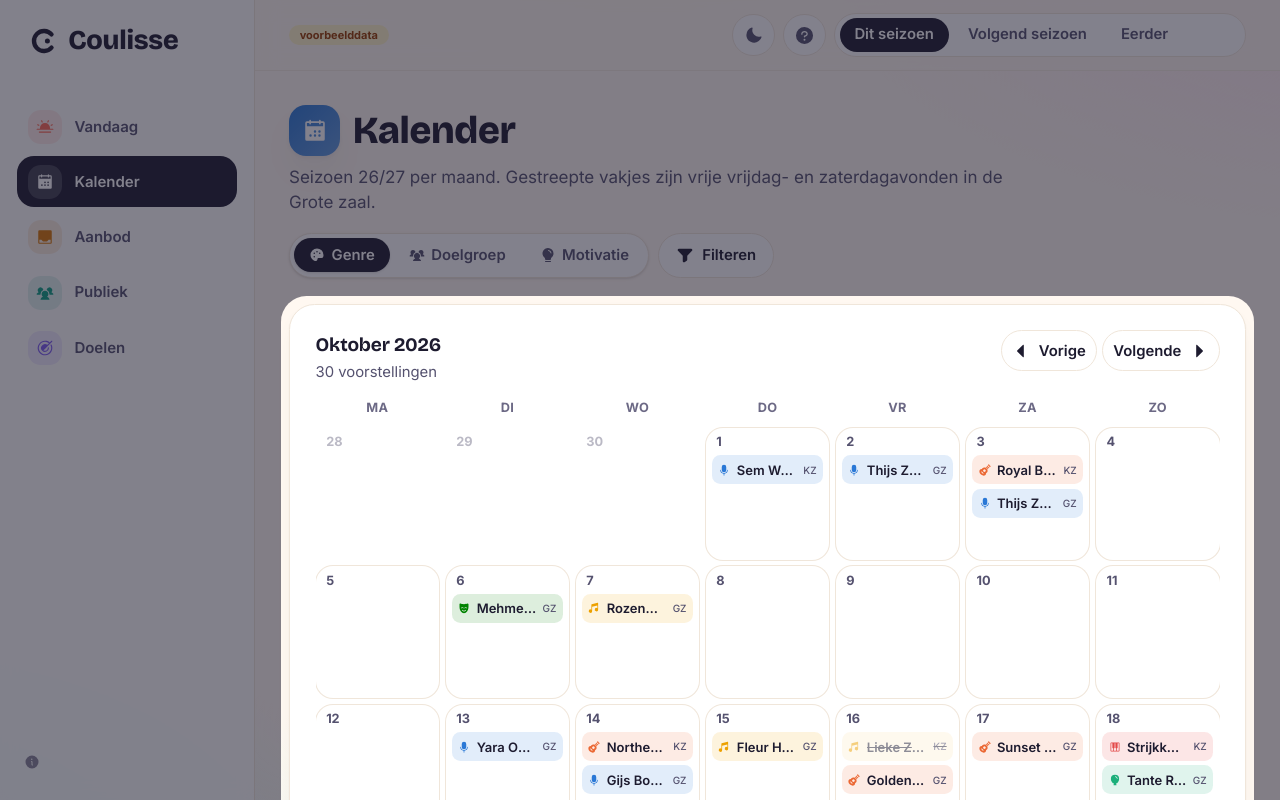
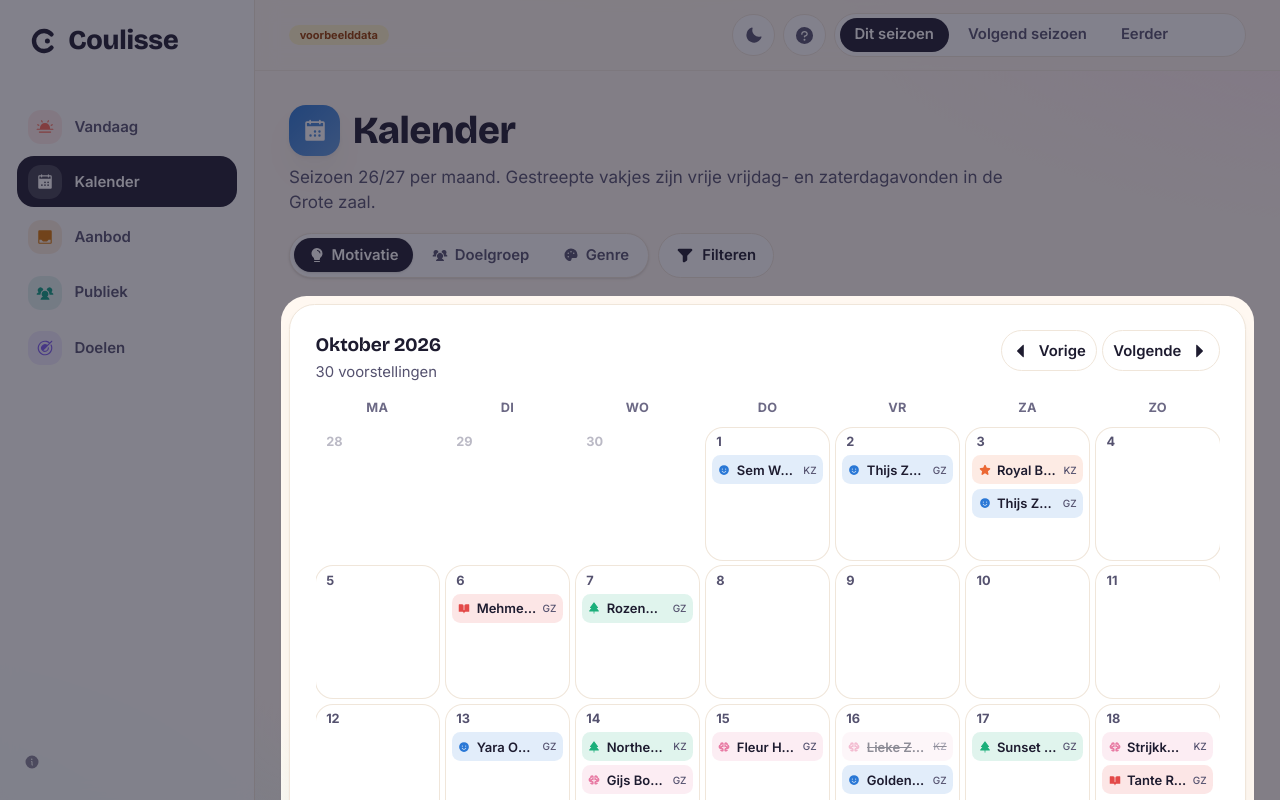
Before and after one commit to stadstheater/dashboard-programmering, a React (Vite) app: page /kalender in a window 1280 px wide. Shown: the top 800 px of the page. Built offline with nearby package versions, Linux system fonts and the light colour scheme.

Commit message:
Kalender: kleuring onthouden en volgorde motivatie, doelgroep, genre
Co-Authored-By: Claude Opus 5.5 <noreply@anthropic.com>
Claude-Session: https://claude.ai/code/session_01SjiKtqKMNJwAH3sn9jRBr9

```diff
--- a/src/data/uitleg.ts
+++ b/src/data/uitleg.ts
@@ -23,9 +23,9 @@ export const UITLEG: Record<string, { naam: string; stappen: UitlegStap[] }> = {
       { doel: 'kalender-raster', titel: 'Je maandoverzicht', tekst: 'Elke voorstelling staat op zijn datum. Klik erop voor alle details. Met de pijltjes ga je naar een andere maand.' },
       { doel: 'plus-knop', titel: 'Zelf inplannen', tekst: 'Ga met je muis over een dag en klik op het plusje. Kies de Grote zaal (GZ) of Kleine zaal (KZ) en plan iets uit het aanbod in, of vul zelf een voorstelling in.' },
       { doel: 'witte-vlek', titel: 'Vrije avonden', tekst: 'Gestreepte vakjes zijn vrije vrijdag- en zaterdagavonden in de Grote zaal. Klik op "Iets inplannen?" voor voorstellingen uit het aanbod die op die datum kunnen.' },
-      { doel: 'kleuring', titel: 'Kleur naar keuze', tekst: 'Kies of de kalender kleurt op genre, op doelgroep (met de kleuren en afkortingen uit de brochure) of op motivatie.' },
+      { doel: 'kleuring', titel: 'Kleur naar keuze', tekst: 'Kies of de kalender kleurt op motivatie, op doelgroep (met de kleuren en afkortingen uit de brochure) of op genre. Je keuze wordt onthouden.' },
       { doel: 'filter-knop', titel: 'Filteren', tekst: 'Wil je alleen bijvoorbeeld cabaret zien? Klik op "Filteren".' },
-      { doel: 'doel-tabellen', titel: 'Doel en realisatie', tekst: 'Onder de kalender zie je per genre, doelgroep en motivatie wat we willen bereiken en hoe het nu gaat. Groen is boven het doel, rood eronder.' },
+      { doel: 'doel-tabellen', titel: 'Doel en realisatie', tekst: 'Onder de kalender zie je per motivatie, doelgroep en genre wat we willen bereiken en hoe het nu gaat. Groen is boven het doel, rood eronder.' },
     ],
   },
   '/aanbod': {
--- a/src/pages/Kalender.tsx
+++ b/src/pages/Kalender.tsx
@@ -29,10 +29,28 @@ function Merk({ v, kleuring, kleur }: { v: Voorstelling; kleuring: Kleuring; kle
 }
 
 const KLEURING_OPTIES: { id: Kleuring; label: React.ReactNode }[] = [
+  { id: 'motivatie', label: <><Lightbulb size={16} /> Motivatie</> },
+  { id: 'doelgroep', label: <><UsersThree size={16} /> Doelgroep</> },
   { id: 'genre', label: <><Palette size={16} /> Genre</> },
-  { id: 'doelgroep', label: <><UsersThree size={16} /> Doelgroep</> },
-  { id: 'motivatie', label: <><Lightbulb size={16} /> Motivatie</> },
 ]
+
+/** De gekozen kleuring wordt in deze browser onthouden. */
+const KLEURING_SLEUTEL = 'coulisse-kalender-kleuring'
+function bewaardeKleuring(): Kleuring {
+  try {
+    const k = localStorage.getItem(KLEURING_SLEUTEL)
+    return KLEURING_OPTIES.some((o) => o.id === k) ? (k as Kleuring) : 'motivatie'
+  } catch {
+    return 'motivatie'
+  }
+}
+function bewaarKleuring(k: Kleuring) {
+  try {
+    localStorage.setItem(KLEURING_SLEUTEL, k)
+  } catch {
+    /* zonder opslag geldt de keuze alleen voor dit bezoek */
+  }
+}
 
 function maandDagen(jaar: number, maand: number) {
   const eerste = new Date(jaar, maand, 1)
@@ -69,7 +87,11 @@ export default function Kalender() {
   const toon = useSelectie((s) => s.toonVoorstelling)
   const lijst = useSeizoen()
   const gefilterd = useMemo(() => pasFiltersToe(lijst, filters), [lijst, filters])
-  const [kleuring, setKleuring] = useState<Kleuring>('genre')
+  const [kleuring, zetKleuring] = useState<Kleuring>(bewaardeKleuring)
+  const setKleuring = (k: Kleuring) => {
+    zetKleuring(k)
+    bewaarKleuring(k)
+  }
   const [filtersOpen, setFiltersOpen] = useState(false)
   const [vlekDatum, setVlekDatum] = useState<{ datum: string; zaal: Zaal } | null>(null)
 
@@ -181,11 +203,11 @@ export default function Kalender() {
       </div>
       <div data-uitleg="doel-tabellen" className="grid gap-5 lg:grid-cols-3">
         <DoelTabel
-          titel="Genre"
-          icoon={Palette}
-          kleur="#2a78d6"
-          actief={kleuring === 'genre'}
-          rijen={GENRE_FAMILIES.map((f) => ({ naam: f.naam, kleur: f.kleur, doel: doelen.genres[f.naam] ?? 0, realisatie: verhouding.genre[f.naam] ?? 0, label: <><f.icoon size={15} style={{ color: f.kleur }} className="shrink-0" /><span className="truncate">{f.naam}</span></> }))}
+          titel="Motivatie"
+          icoon={Lightbulb}
+          kleur="#db2777"
+          actief={kleuring === 'motivatie'}
+          rijen={MOTIVATIES.map((m) => ({ naam: m.naam, kleur: m.kleur, doel: doelen.motivaties[m.naam] ?? 0, realisatie: verhouding.motivatie[m.naam] ?? 0, label: <><m.icoon size={15} style={{ color: m.kleur }} className="shrink-0" /><span className="truncate">{m.naam}</span></> }))}
         />
         <DoelTabel
           titel="Culturele doelgroep"
@@ -195,11 +217,11 @@ export default function Kalender() {
           rijen={DOELGROEPEN.map((d) => ({ naam: d.naam, kleur: d.kleur, doel: doelen.doelgroepen[d.naam] ?? 0, realisatie: verhouding.doelgroep[d.naam] ?? 0, label: <><CdmLabel segment={d} /><span className="truncate">{d.naam}</span></> }))}
         />
         <DoelTabel
-          titel="Motivatie"
-          icoon={Lightbulb}
-          kleur="#db2777"
-          actief={kleuring === 'motivatie'}
-          rijen={MOTIVATIES.map((m) => ({ naam: m.naam, kleur: m.kleur, doel: doelen.motivaties[m.naam] ?? 0, realisatie: verhouding.motivatie[m.naam] ?? 0, label: <><m.icoon size={15} style={{ color: m.kleur }} className="shrink-0" /><span className="truncate">{m.naam}</span></> }))}
+          titel="Genre"
+          icoon={Palette}
+          kleur="#2a78d6"
+          actief={kleuring === 'genre'}
+          rijen={GENRE_FAMILIES.map((f) => ({ naam: f.naam, kleur: f.kleur, doel: doelen.genres[f.naam] ?? 0, realisatie: verhouding.genre[f.naam] ?? 0, label: <><f.icoon size={15} style={{ color: f.kleur }} className="shrink-0" /><span className="truncate">{f.naam}</span></> }))}
         />
       </div>
 
```
